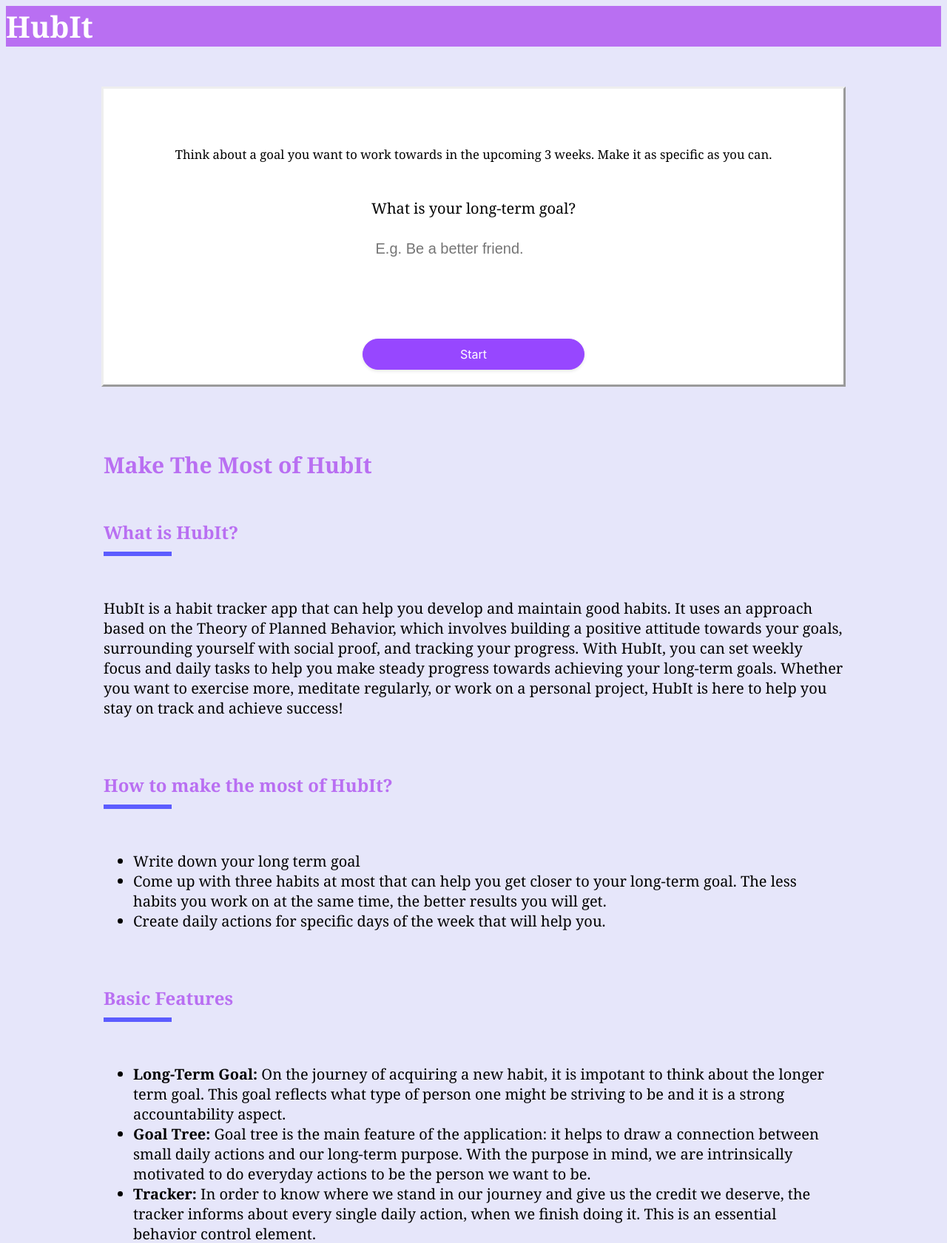
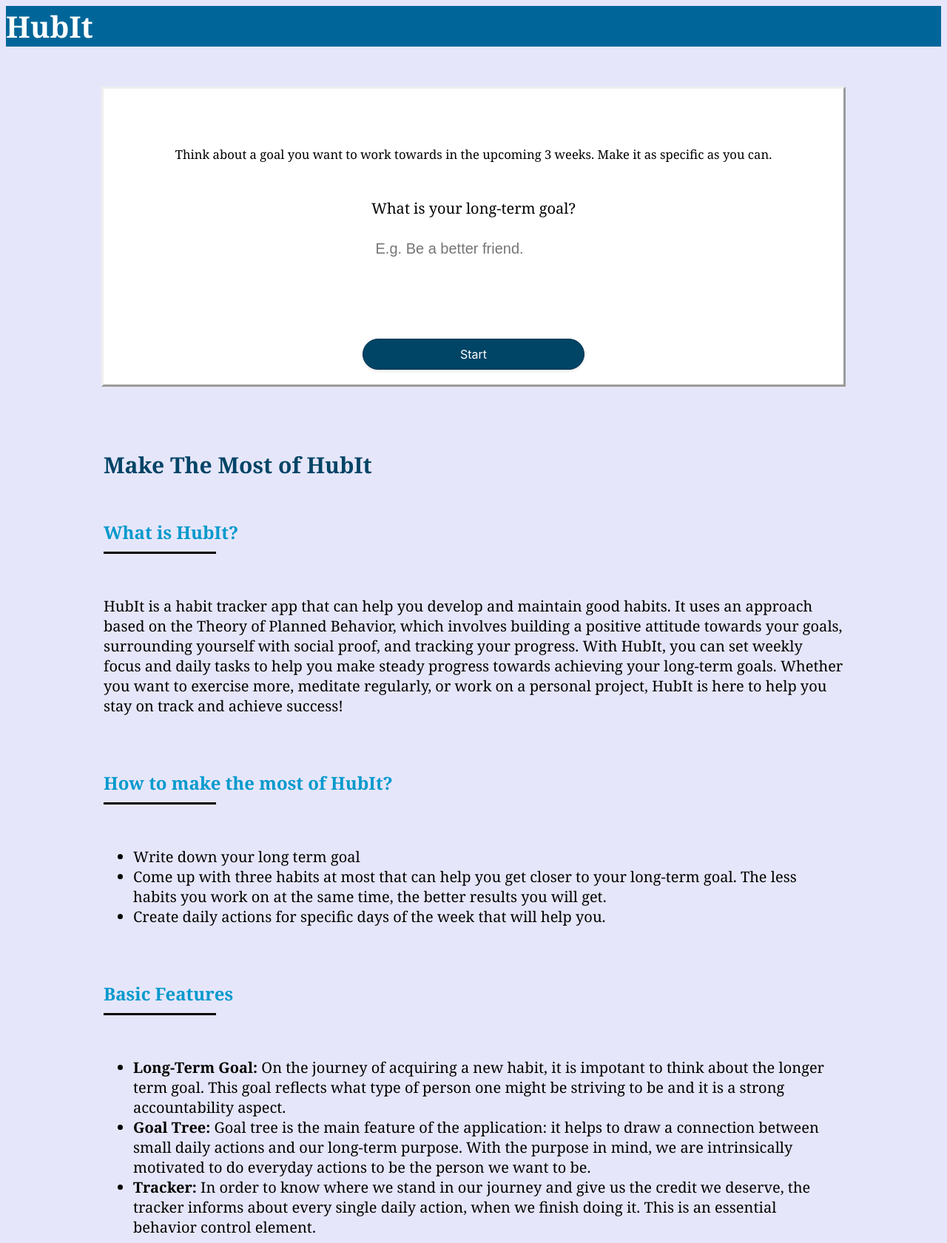
Before and after one commit to S0nVard/Habit, a Flask app: page /homepage in a window 1280 px wide. Shown: the top 1681 px of the page at 74% size. Run offline with Flask 3, Linux system fonts and the light colour scheme; some libraries are stand-ins or nearby versions.

Commit message:
UI change for all

```diff
--- a/templates/habits.html
+++ b/templates/habits.html
@@ -69,8 +69,8 @@ form input {
 
 }
 .button-37 {
-  background-color: #9747FF;
-  border: 1px solid #9747FF;
+  background-color: #004466;
+  border: 1px solid #00334d;
   border-radius: 100px;
   box-shadow: rgba(0, 0, 0, .1) 0 2px 4px 0;
   box-sizing: border-box;
--- a/templates/homepage.html
+++ b/templates/homepage.html
@@ -14,13 +14,15 @@
 }
 
 h11 {
-  color:#B96FF2;
+  color:#004466
+;
   text-align: center;
   text-font:  Georgia, serif;
   font-size: 30px;
 }
 h12 {
-  color:#B96FF2;
+  color:#0099cc
+;
   text-align: left;
   text-font:  Georgia, serif;
   font-size: 24px;
@@ -30,7 +32,7 @@ h12 {
     font-size:40px;
     color:#ffffff;
     font-weight:bold;
-    background-color: #B96FF2;
+    background-color: #006699;
     text-align: left;
     text-font: Inter;
 }
@@ -80,8 +82,8 @@ footer {
     font-size:10px;
 }
 .button-37 {
-    background-color: #9747FF;
-    border: 1px solid #9747FF;
+	background-color: #004466;
+    border: 1px solid #00334d;
     border-radius: 100px;
     box-shadow: rgba(0, 0, 0, .1) 0 2px 4px 0;
     box-sizing: border-box;
@@ -179,10 +181,10 @@ form button {
 }
 
 hr {
-  width: 9%;
+  width: 15%;
   margin-left: 0;
-  height: 4px;
-  color: purple;
+  height: 1px;
+  color:  #00334d;
 
 }
 
@@ -232,7 +234,8 @@ hr {
       <br>
 
       <h12><strong>What is HubIt?</strong></h12>
-      <hr color = #5C5CFF>
+      <hr color = #000000
+>
       <br>
     <p style="font-size:8px, text-font: Georgia, serif">
       HubIt is a habit tracker app that can help you develop and maintain good habits. It uses an approach based on the Theory of Planned Behavior, which involves building a positive attitude towards your goals, surrounding yourself with social proof, and tracking your progress. With HubIt, you can set weekly focus and daily tasks to help you make steady progress towards achieving your long-term goals. Whether you want to exercise more, meditate regularly, or work on a personal project, HubIt is here to help you stay on track and achieve success!
@@ -240,7 +243,8 @@ hr {
     <br>
     <br>
     <h12><strong>How to make the most of HubIt?</strong></h12>
-    <hr color = #5C5CFF>
+    <hr color = #000000
+>
     <br>
   <p>
     <ul  style="font-size:8px, text-font: Georgia, serif">
@@ -253,7 +257,8 @@ hr {
   <br>
   <br>
   <h12><strong>Basic Features</strong></h12>
-  <hr color = #5C5CFF>
+  <hr color = #000000
+>
   <br>
 <p>
   <ul  style="font-size:8px, text-font: Georgia, serif">
--- a/templates/layout.html
+++ b/templates/layout.html
@@ -10,7 +10,7 @@
     color:#ffffff;
     font-weight:bold;
     text-align: left;
-    background-color: #B96FF2;
+    background-color: #005580;
     text-font: Inter;
 }
 
@@ -21,7 +21,7 @@ body {
 
 .topnav {
   overflow: hidden;
-  background-color: #B96FF2;
+  background-color: #006699;
 }
 
 .topnav a {
```
Also changed, not shown: templates/login.html (+4 -4 lines), templates/register.html (+4 -4 lines), templates/tree.html (+13 -11 lines).
